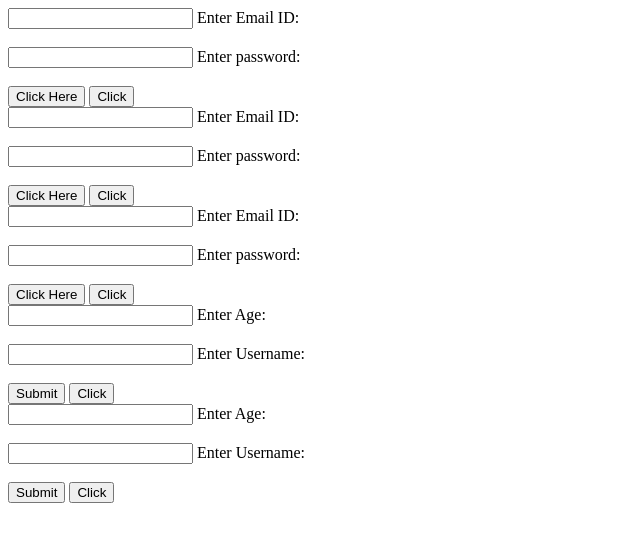
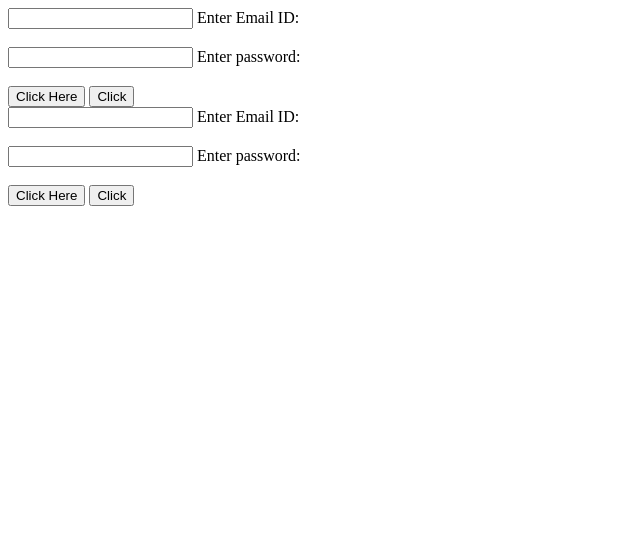
Before and after one commit to roybipro/web-Dev-Learning, a plain HTML site: page HTML/Lecture8/forms.html in a window 1280 px wide. Shown: the whole page, without its empty margins (0-640 px from the left). Drawn offline with Linux system fonts and the light colour scheme.

```diff
--- a/HTML/Lecture8/forms.html
+++ b/HTML/Lecture8/forms.html
@@ -31,45 +31,5 @@
         <input type="submit" value="Click Here">
         <button>Click </button>
      </form>
-     <form>
-        <input type="text" id ="email">
-        <lebel for="email">Enter Email ID: </lebel>
-        <br/>
-        <br/>
-        <input type="text" id ="password">
-        <lebel for="password">Enter password:</lebel>
-        <br/>
-        <br/>
-        <input type="submit" value="Click Here">
-        <button>Click </button>
-     </form>
-     <form>
-        <input type="number" id = "age">
-        <lebel for="age">Enter Age:  </lebel>
-        <br>
-        <br/>
-        <input type="text" id ="username">
-        <lebel for="username">Enter Username:</lebel>
-        <br/>
-        <br/>
-        <input type="submit" value="Submit">
-
-
-        <button>Click </button>
-
-
-     </form>
-     <form>
-        <input type="number" id = "age">
-        <lebel for="age">Enter Age:  </lebel>
-        <br>
-        <br/>
-        <input type="text" id ="username">
-        <lebel for="username">Enter Username:</lebel>
-        <br/>
-        <br/>
-        <input type="submit" value="Submit">
-        <button>Click </button>
-     </form>
 </body>
 </html>
```
